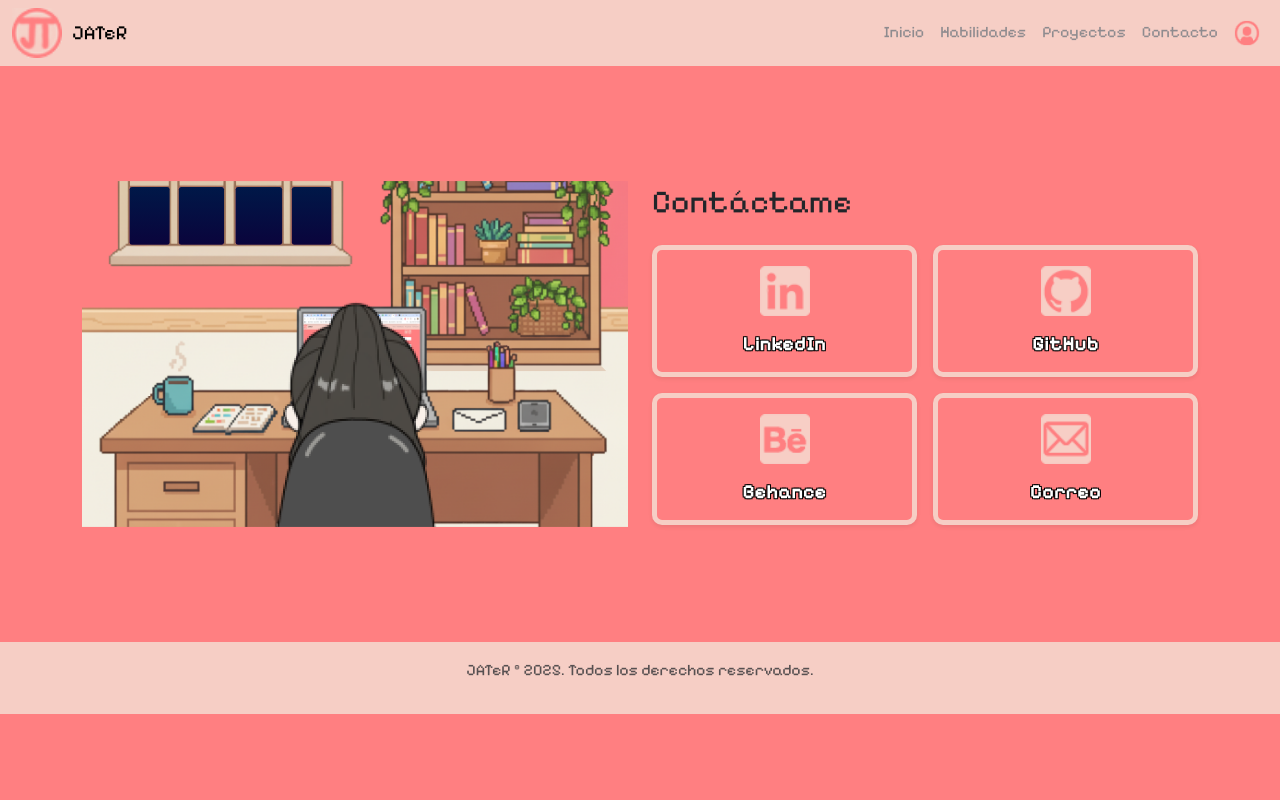
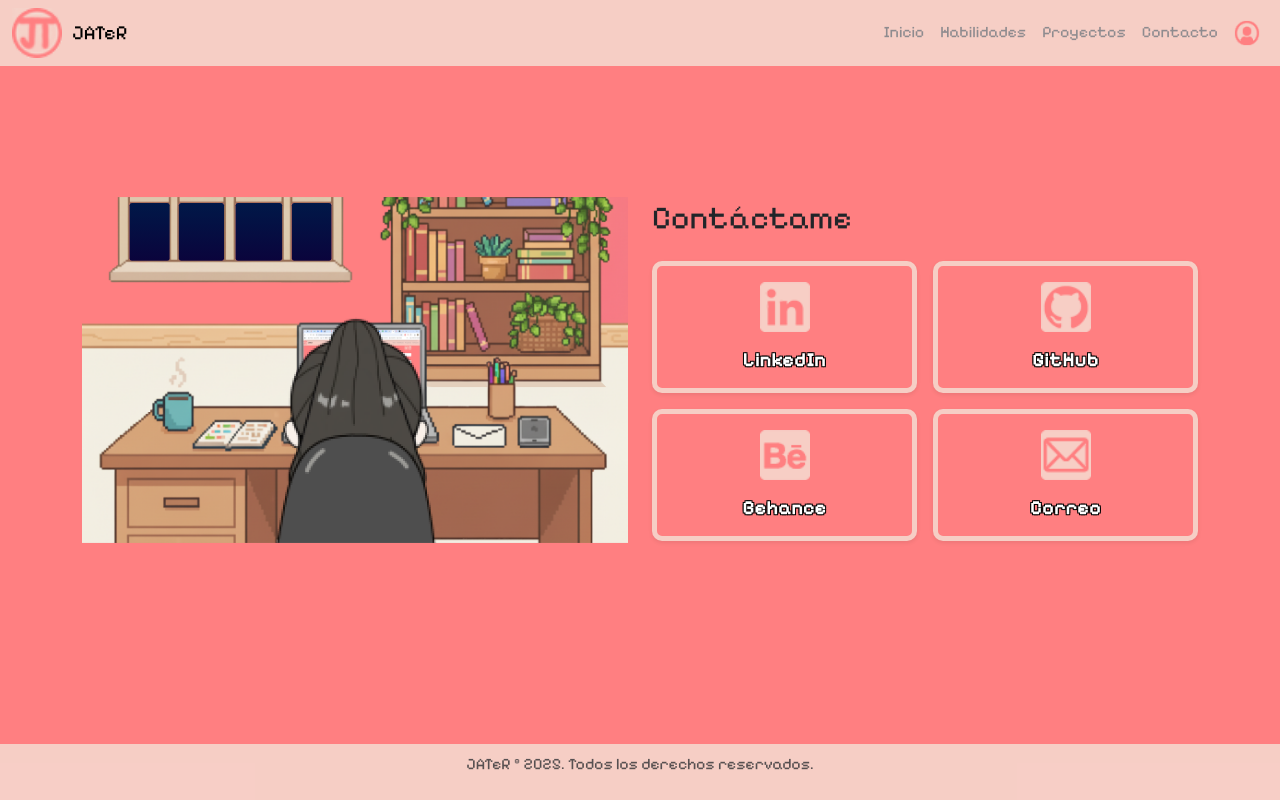
Before and after one commit to JATeR912/Portafolio, a Django app: page /contacto/ in a window 1280 px wide. Run offline with Django 5.2, Linux system fonts and the light colour scheme.

Commit message:
Ajuste base para posicion del footer

```diff
--- a/proyectos/templates/base.html
+++ b/proyectos/templates/base.html
@@ -17,11 +17,11 @@
 </head>
 
 <body>
+<div class="d-flex flex-column min-vh-100">
 
     <!-- NAVBAR -->
-<nav id="navbar" class="navbar navbar-expand-lg mb-5 sticky-top">
+    <nav id="navbar" class="navbar navbar-expand-lg sticky-top">
         <div class="container-fluid">
-
             <img id="logo" src="{% static 'img/favicon_portafolio.png' %}" alt="logo" class="logo">
             <a class="navbar-brand" href="{% url 'index' %}">JATeR</a>
 
@@ -31,49 +31,32 @@
 
             <div class="collapse navbar-collapse" id="navbarNav">
                 <ul class="navbar-nav ms-auto">
-
-                <!-- Inicio -->
                     <li class="nav-item">
                         <a href="{% url 'index' %}" class="nav-link opacity-75">Inicio</a>
                     </li>
-
-                <!-- Habilidades (ancla local) -->
                     <li class="nav-item">
                         <a href="{% url 'lista_habilidades' %}" class="nav-link opacity-75">Habilidades</a>
                     </li>
-
-                <!-- Proyectos (va a lista_proyecto) -->
                     <li class="nav-item">
                         <a href="{% url 'lista_proyecto' %}" class="nav-link opacity-75">Proyectos</a>
                     </li>
-
-                <!-- Contacto -->
                     <li class="nav-item">
                         <a href="{% url 'contacto' %}" class="nav-link opacity-75">Contacto</a>
                     </li>
-
-                <!-- SOLO SI ES STAFF → botón agregar proyecto -->
                     {% if user.is_staff %}
                     <li class="nav-item">
                         <a href="{% url 'crear_proyecto' %}" class="nav-link fw-bold">+ Agregar proyecto</a>
                     </li>
                     {% endif %}
-
-                <!-- Ícono de login / logout -->
                     <li class="nav-item">
-
                         {% if user.is_authenticated %}
-                        <!-- Ícono de salir -->
                             <a class="nav-link" href="{% url 'logout' %}">
                                 <img src="{% static 'img/salir_icon.png' %}" alt="logout" width="26">
                             </a>
-
                         {% else %}
-                        <!-- Ícono de persona (login) -->
                             <a class="nav-link" href="{% url 'login' %}">
                                 <img src="{% static 'img/persona_icon.png' %}" alt="user" width="26">
                             </a>
-
                         {% endif %}
                     </li>
                 </ul>
@@ -94,15 +77,19 @@
     </div>
 
     <!-- CONTENIDO PRINCIPAL -->
+    <main class="flex-grow-1">
         {% block content %}{% endblock %}
+    </main>
 
     <!-- Footer -->
-<footer id="footer" class="py-3 mt-3">
+    <footer id="footer" class="py-2 mt-3">
         <div class="container-fluid">
             <p class="text-center text-muted">JATeR © 2025. Todos los derechos reservados.</p>
         </div>
     </footer>
 
+</div>
+
 <script src="{% static 'js/script.js' %}"></script>
 
 </body>
```
Lines whose indentation alone changed are shown as unchanged.
